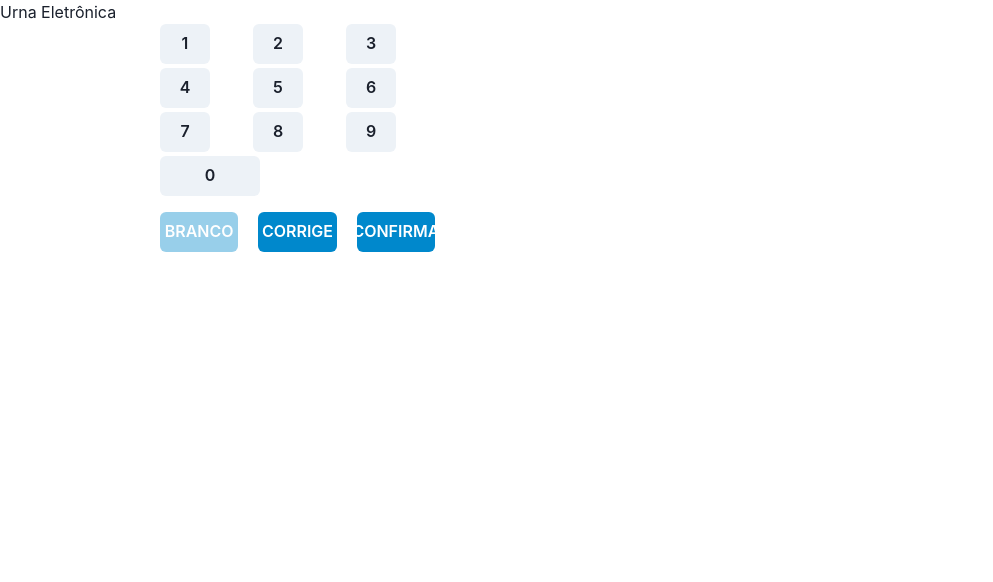
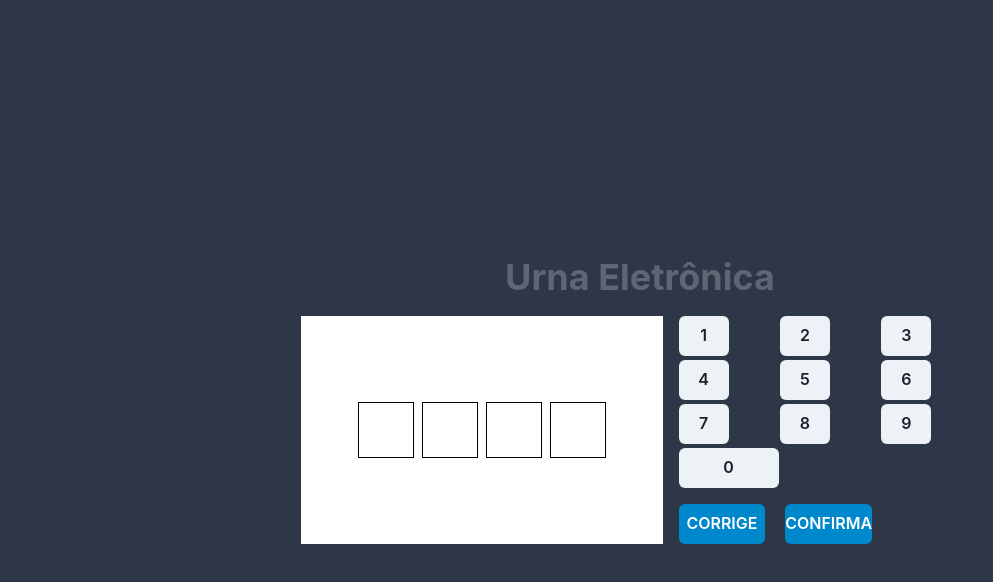
Before and after one commit to LuhBC-pixel/urna-eletronica, a React (Create React App) app: page / in a window 1280 px wide. Shown: the top 582 px of the page, without its empty margins (0-993 px from the left). Built offline with nearby package versions, Linux system fonts and the light colour scheme.

Commit message:
altera tudo

```diff
--- a/src/App.tsx
+++ b/src/App.tsx
@@ -1,90 +1,219 @@
-import { Grid } from '@chakra-ui/react';
-import React, { useState } from 'react';
+import { Heading, Flex } from '@chakra-ui/react';
+import React, { useEffect, useState } from 'react';
 import { Teclado } from './components/Teclado';
-import { Tela } from './components/Tela';
 import dados from './dados.json';
 
+import { IdentifyScreen } from './components/IdentifyScreen';
+import { VoterScreen } from './components/VoterScreen';
+import { EndScreen } from './components/EndScreen';
+import { ReportScreen } from './components/ReportScreen';
+
 function App() {
-  const [valor, setValor] = useState<Number[]>([]);
+  const [currentVoter, setCurrentVoter] = useState<{
+    id: number;
+    nome: string;
+  }>({
+    id: 0,
+    nome: '',
+  });
+  const [screenStep, setScreenStep] = useState<number>(1);
+  const [isInvalidVoter, setIsInvalidVoter] = useState<
+    { message: string } | undefined
+  >(undefined);
+  const [digits, setDigits] = useState<number[]>([]);
+  const [maxLengthInput, setMaxLengthInput] = useState<number>(4);
+  const [data, setData] = useState(dados);
+  const [itemName, setItemName] = useState<string|undefined>(undefined);
 
-  localStorage.setItem('tela1', valor.join(''));
-  const tela1 = localStorage.getItem('tela1');
-  const tela2 = localStorage.getItem('tela2');
-  const tela3 = localStorage.getItem('tela3');
-  const tela4 = localStorage.getItem('tela4');
-  const tela = localStorage.getItem('tela');
+  // carregando dados persistidos no carregamento da pagina
+  useEffect(() => {
+    const loadedData = localStorage.getItem('data');
+    if (loadedData) {
+      setData(JSON.parse(loadedData));
+    }
+  }, []);
 
-  const adicionarValor = (valor: number) => {
-    setValor((prevState) => [...prevState, valor]);
+  useEffect(() => {
+    switch (screenStep) {
+      case 1:
+        setMaxLengthInput(4);
+        break;
+      case 2:
+        setMaxLengthInput(2);
+        break;
+      case 3:
+        setMaxLengthInput(3);
+        break;
+    }
+  }, [screenStep]);
+
+  useEffect(() => {
+    if (screenStep === 2) {
+      if (digits.length === maxLengthInput) {
+        const itemExists = data.lanches.find(
+          (snack) => snack.id === Number(digits.join(''))
+        );
+        if (itemExists) setItemName(itemExists.nome)
+      } else {
+        setItemName('')
+      }
+    }
+
+    if (screenStep === 3) {
+      if (digits.length === maxLengthInput) {
+        const itemDrinkExists = data.bebidas.find(
+          (drink) => drink.id === Number(digits.join(''))
+        );
+        if (itemDrinkExists) setItemName(itemDrinkExists.nome);
+      } else {
+        setItemName('')
+      }
+    }
+
+  }, [digits]);
+
+  const addDigit = (numero: number) => {
+    if (digits.length < maxLengthInput) {
+      setDigits((prevState) => [...prevState, numero]);
+    }
   };
 
-  const removerValor = () => {
-    setValor((prevState) => prevState.slice(0, -1));
+  const removeDigit = () => {
+    setDigits((prevState) => prevState.slice(0, -1));
   };
 
-  const enviarValor = (event: React.MouseEvent) => {
+  const submitValue = (event: React.MouseEvent) => {
     event.preventDefault();
-    setValor([]);
+    if (screenStep === 1) {
+      const id = digits.join('');
+      if (id === data.codigoFinalizacao) {
+        setScreenStep(5);
+        return;
+      }
+      const voterExists = data.eleitores.find(
+        (eleitor) => eleitor.id === Number(id)
+      );
+      if (voterExists) {
+        const voterIndex = data.eleitores.indexOf(voterExists);
+        const updatedData = data;
+        if (updatedData.eleitores[voterIndex].alreadyVoted === true) {
+          setIsInvalidVoter({ message: 'Pessoa Já Votou' });
+          clearDigits();
+          return;
+        }
+        localStorage.setItem('data', JSON.stringify(updatedData));
+        setData(updatedData);
+        setCurrentVoter(voterExists);
+        setScreenStep(2);
+        setIsInvalidVoter(undefined);
+        clearDigits();
+      } else {
+        setCurrentVoter({
+          id: 0,
+          nome: '',
+        });
+        setIsInvalidVoter({ message: 'Pessoa Não Identificada' });
+        clearDigits();
+      }
+    } else if (screenStep === 2) {
+      const snackId = digits.join('');
+      const snackExists = data.lanches.find(
+        (snack) => snack.id === Number(snackId)
+      );
+      if (snackExists) {
+        const snackIndex = data.lanches.indexOf(snackExists);
+        const updatedData = data;
+        updatedData.lanches[snackIndex].quantidadeVotos++;
+        localStorage.setItem('data', JSON.stringify(updatedData));
+        setData(updatedData);
+        setScreenStep(3);
+        clearDigits();
+      } else {
+        clearDigits();
+      }
+    } else if (screenStep === 3) {
+      const drinkId = digits.join('');
+      const drinkExists = data.bebidas.find(
+        (drink) => drink.id === Number(drinkId)
+      );
+
+      if (drinkExists) {
+        const drinkIndex = data.bebidas.indexOf(drinkExists);
+        const updatedData = data;
+        updatedData.bebidas[drinkIndex].quantidadeVotos++;
+        localStorage.setItem('data', JSON.stringify(updatedData));
+        setData(updatedData);
+        setScreenStep(4);
+        clearDigits();
+      } else {
+        clearDigits();
+      }
+    } else if (screenStep === 4) {
+      const updatedData = data;
+      const voterIndex = data.eleitores.indexOf(currentVoter as any);
+      updatedData.eleitores[voterIndex].alreadyVoted = true;
+      localStorage.setItem('data', JSON.stringify(updatedData));
+    }
   };
 
-  const anularValor = () => {
-    setValor([]);
+  const clearDigits = () => {
+    setDigits([]);
   };
 
-  const votouEleitor = () => {
-    const votouCerto = dados.eleitores.find(
-      (eleitor) => eleitor.id === Number(valor.join(''))
-    );
+  return (
+    <Flex
+      alignItems='center'
+      justifyContent='center'
+      flexDirection='column'
+      gap={4}
+      bg='gray.700'
+      width='100%'
+      height='100vh'
+    >
+      <Heading color='whiteAlpha.400'>Urna Eletrônica</Heading>
 
-    if (votouCerto && tela1 && valor.length === 0) {
-      const index = dados.eleitores.indexOf(votouCerto);
-      dados.eleitores[index].quantidadeVotos++;
-
-      localStorage.removeItem('tela1');
-      localStorage.setItem('tela2', valor.join(''));
-
-      return true;
-    }
-
-    return false;
-  };
-
-  const votouLanche = () => {
-    const votouCerto = dados.lanches.find(
-      (lanche) => lanche.id === Number(valor.join(''))
-    );
-
-    if (votouCerto) {
-      const index = dados.lanches.indexOf(votouCerto);
-      dados.lanches[index].quantidadeVotos++;
-
-      localStorage.removeItem('tela2');
-      localStorage.setItem('tela3', valor.join(''));
-
-      return true;
-    }
-
-    return false;
-  };
-
-  const jaVotouNoEleitor = votouEleitor();
-  const jaVotouLanche = votouLanche();
-
-  return (
-    <div>
-      <h1>Urna Eletrônica</h1>
-      <Grid templateColumns='repeat(5, 1fr)' gap={4}>
-        {!jaVotouNoEleitor && tela1 && (
-          <Tela dados={dados.eleitores} />
+      <Flex
+        maxWidth={700}
+        alignItems='center'
+        justifyContent='center'
+        gap={4}
+        bg='gray.700'
+      >
+        {screenStep === 1 && (
+          <IdentifyScreen
+            length={maxLengthInput}
+            digits={digits}
+            isInvalid={isInvalidVoter}
+          />
         )}
+        {screenStep === 2 && (
+          <VoterScreen
+            length={maxLengthInput}
+            digits={digits}
+            voter={currentVoter}
+            itemName={itemName}
+          />
+        )}
+        {screenStep === 3 && (
+          <VoterScreen
+            length={maxLengthInput}
+            digits={digits}
+            voter={currentVoter}
+            itemName={itemName}
+          />
+        )}
+        {screenStep === 4 && <EndScreen setScreenStep={setScreenStep} />}
+        {screenStep === 5 && <ReportScreen data={data} />}
         <Teclado
-          adicionarValor={adicionarValor}
-          removerValor={removerValor}
-          enviarValor={enviarValor}
-          anularValor={anularValor}
+          addDigit={addDigit}
+          removeDigit={removeDigit}
+          submitValue={submitValue}
+          clearDigits={clearDigits}
+          currentStep={screenStep}
+          setScreenStep={setScreenStep}
         />
-      </Grid>
-    </div>
+      </Flex>
+    </Flex>
   );
 }
 
--- /dev/null
+++ b/src/components/EndScreen.tsx
@@ -0,0 +1,27 @@
+import {Flex} from '@chakra-ui/react'
+
+interface EndScreenProps {
+	setScreenStep: (step: number) => void
+}
+
+export function EndScreen({setScreenStep}: EndScreenProps){
+	setInterval(() => {
+		setScreenStep(1)
+	}, 3000)
+
+	return (
+		<Flex
+		bg='white'
+		h='100%'
+		width='100%'
+		color='black'
+		p='4'
+		gap='2'
+		alignItems='center'
+		justifyContent='center'
+		flexDirection='column'
+	>
+		FIM
+	</Flex>
+	)
+}
--- /dev/null
+++ b/src/components/IdentifyScreen.tsx
@@ -0,0 +1,56 @@
+import { Box, Center, Flex, Text } from '@chakra-ui/react';
+import { useState } from 'react';
+
+interface IdentifyScreenProps {
+  length: number;
+  digits: number[];
+  isInvalid?: {message: string};
+}
+
+export function IdentifyScreen({
+  length,
+  digits,
+  isInvalid,
+}: IdentifyScreenProps) {
+  return (
+    <Flex
+      bg='white'
+      h='100%'
+      width='100%'
+      color='black'
+      p='4'
+      gap='2'
+      alignItems='center'
+      justifyContent='center'
+      flexDirection='column'
+    >
+      <Flex m='4' gap='2' alignItems='center' justifyContent='center'>
+        {digits.map((digit, index) => (
+          <Flex
+            alignItems='center'
+            justifyContent='center'
+            h='14'
+            w='14'
+            key={index}
+            p='2'
+            border='1px solid black'
+          >
+            {digit}
+          </Flex>
+        ))}
+        {Array.from(Array(length - digits.length), (_, i) => (
+          <Flex
+            alignItems='center'
+            justifyContent='center'
+            h='14'
+            w='14'
+            key={i}
+            p='2'
+            border='1px solid black'
+          />
+        ))}
+      </Flex>
+      {isInvalid && <Text color='red.500'>{isInvalid.message}</Text>}
+    </Flex>
+  );
+}
--- /dev/null
+++ b/src/components/ReportScreen.tsx
@@ -0,0 +1,87 @@
+import { Flex, Text, Table, Thead, Tbody, Tr, Td, Th } from '@chakra-ui/react';
+import { useEffect } from 'react';
+import dados from '../dados.json';
+
+interface ReportScreenProps {
+  data: typeof dados;
+}
+
+export function ReportScreen({ data }: ReportScreenProps) {
+
+  let usersVoted = 0;
+
+  useEffect(() => {
+  })
+  data.eleitores.forEach((voter) => {
+    if (voter.alreadyVoted) usersVoted++;
+  });
+
+  const drinksVoted = data.bebidas.reduce((acc, curr) => {
+    return acc + curr.quantidadeVotos;
+  }, 0);
+
+  const snacksVoted = data.lanches.reduce((acc, curr) => {
+    return acc + curr.quantidadeVotos;
+  }, 0);
+
+  const whiteVotes = (drinksVoted - usersVoted) + (snacksVoted - usersVoted);
+
+  return (
+    <Flex
+      bg='white'
+      h='100%'
+      width='100%'
+      color='black'
+      p='4'
+      gap='2'
+      alignItems='center'
+      justifyContent='center'
+      flexDirection='column'
+    >
+      <Flex flexDirection='column'>
+        <Text>Total de Usuário que votaram: {usersVoted}</Text>
+        <Table variant='striped' colorScheme='teal'>
+          <Thead>
+            <Tr>
+              <Td>Lanches</Td>
+              <Td isNumeric>Votos</Td>
+            </Tr>
+          </Thead>
+          <Tbody>
+            {data.lanches.map((lanche) => (
+              <Tr key={lanche.nome}>
+                <Td>{lanche.nome}</Td>
+                <Td isNumeric>{lanche.quantidadeVotos}</Td>
+              </Tr>
+            ))}
+          </Tbody>
+        </Table>
+        <Table>
+          <Thead>
+            <Tr>
+              <Td>Bebidas</Td>
+              <Td isNumeric>Votos</Td>
+            </Tr>
+          </Thead>
+          <Tbody>
+            {data.bebidas.map((bebida) => (
+              <Tr key={bebida.nome}>
+                <Td>{bebida.nome}</Td>
+                <Td isNumeric>{bebida.quantidadeVotos}</Td>
+              </Tr>
+            ))}
+          </Tbody>
+        </Table>
+        <Table>
+          <Thead>
+            <Tr>
+              <Td>Brancos/Nulos</Td>
+              <Td>{whiteVotes}</Td>
+            </Tr>
+          </Thead>
+        </Table>
+      </Flex>
+      <Flex></Flex>
+    </Flex>
+  );
+}
--- a/src/components/Teclado.tsx
+++ b/src/components/Teclado.tsx
@@ -1,30 +1,30 @@
 import { Button, SimpleGrid } from '@chakra-ui/react';
 
 interface TecladoProps {
-  adicionarValor: (valor: number) => void;
-  removerValor: () => void;
-  enviarValor: (event: React.MouseEvent) => void;
-  anularValor: () => void;
+  addDigit: (digit: number) => void;
+  removeDigit: () => void;
+  submitValue: (event: React.MouseEvent) => void;
+  clearDigits: () => void;
+  currentStep: number;
+  setScreenStep: (step: number) => void
 }
 
 export function Teclado({
-  adicionarValor,
-  removerValor,
-  enviarValor,
-  anularValor,
+  addDigit,
+  removeDigit,
+  submitValue,
+  clearDigits,
+  currentStep,
+  setScreenStep
 }: TecladoProps) {
   return (
-    <div
-      style={{
-        marginLeft: '10rem',
-      }}
-    >
-      <SimpleGrid columns={3} spacing='1' width='275px'>
+    <div>
+      <SimpleGrid columns={3} spacing='1' width='300px'>
         <Button
           colorScheme='gray'
           value='1'
           width='50px'
-          onClick={() => adicionarValor(1)}
+          onClick={() => addDigit(1)}
         >
           1
         </Button>
@@ -32,7 +32,7 @@ export function Teclado({
           colorScheme='gray'
           value='2'
           width='50px'
-          onClick={() => adicionarValor(2)}
+          onClick={() => addDigit(2)}
         >
           2
         </Button>
@@ -40,7 +40,7 @@ export function Teclado({
           colorScheme='gray'
           value='3'
           width='50px'
-          onClick={() => adicionarValor(3)}
+          onClick={() => addDigit(3)}
         >
           3
         </Button>
@@ -48,7 +48,7 @@ export function Teclado({
           colorScheme='gray'
           value='4'
           width='50px'
-          onClick={() => adicionarValor(4)}
+          onClick={() => addDigit(4)}
         >
           4
         </Button>
@@ -56,7 +56,7 @@ export function Teclado({
           colorScheme='gray'
           value='5'
           width='50px'
-          onClick={() => adicionarValor(5)}
+          onClick={() => addDigit(5)}
         >
           5
         </Button>
@@ -64,7 +64,7 @@ export function Teclado({
           colorScheme='gray'
           value='6'
           width='50px'
-          onClick={() => adicionarValor(6)}
+          onClick={() => addDigit(6)}
         >
           6
         </Button>
@@ -72,7 +72,7 @@ export function Teclado({
           colorScheme='gray'
           value='7'
           width='50px'
-          onClick={() => adicionarValor(7)}
+          onClick={() => addDigit(7)}
         >
           7
         </Button>
@@ -80,7 +80,7 @@ export function Teclado({
           colorScheme='gray'
           value='8'
           width='50px'
-          onClick={() => adicionarValor(8)}
+          onClick={() => addDigit(8)}
         >
           8
         </Button>
@@ -88,7 +88,7 @@ export function Teclado({
           colorScheme='gray'
           value='9'
           width='50px'
-          onClick={() => adicionarValor(9)}
+          onClick={() => addDigit(9)}
         >
           9
         </Button>
@@ -97,33 +97,35 @@ export function Teclado({
             colorScheme='gray'
             width={100}
             value='0'
-            onClick={() => adicionarValor(0)}
+            onClick={() => addDigit(0)}
           >
             0
           </Button>
         </SimpleGrid>
       </SimpleGrid>
       <SimpleGrid columns={3} spacing='5'>
+        {currentStep !== 1 && (
           <Button
             colorScheme='telegram'
             value='branco'
-          disabled
-          onClick={() => anularValor()}
+            onClick={() => setScreenStep(currentStep + 1)}
           >
             BRANCO
           </Button>
+        )}
         <Button
           colorScheme='telegram'
           value='corrige'
-          onClick={() => removerValor()}
+          onClick={() => removeDigit()}
         >
           CORRIGE
         </Button>
         <Button
           colorScheme='telegram'
           value='confirma'
+          p='2'
           type='submit'
-          onClick={(e) => enviarValor(e)}
+          onClick={(e) => submitValue(e)}
         >
           CONFIRMA
         </Button>
--- a/src/components/Tela.tsx
+++ /dev/null
@@ -1,29 +0,0 @@
-import { Center } from '@chakra-ui/react';
-
-interface TelaProps {
-  dados: {
-    id: number;
-    nome: string;
-    quantidadeVotos: number;
-  }[];
-}
-
-export function Tela({ dados }: TelaProps) {
-  return (
-    <Center
-      bg='white'
-      h='100%'
-      width='100%'
-      color='black'
-      margin={10}
-      padding={10}
-    >
-      {dados.map((dado) => (
-        <div key={dado.id}>
-          <h1>{dado.nome}</h1>
-          <h2>{dado.id}</h2>
-        </div>
-      ))}
-    </Center>
-  );
-}
--- /dev/null
+++ b/src/components/VoterScreen.tsx
@@ -0,0 +1,58 @@
+import { Center, Flex, Text } from '@chakra-ui/react';
+
+interface VoterScreenProps {
+  length: number;
+  digits: number[];
+  voter: {
+    id: number;
+    nome: string;
+  };
+	itemName?: string
+}
+export function VoterScreen({ length, digits, voter, itemName }: VoterScreenProps) {
+  return (
+    <Flex
+      bg='white'
+      h='100%'
+      width='100%'
+      color='black'
+      p='4'
+      gap='2'
+      alignItems='center'
+      justifyContent='center'
+      flexDirection='column'
+    >
+      <Flex>
+        <Text>{voter.nome}</Text>
+        <Text>{voter.id}</Text>
+      </Flex>
+      <Flex m='4' gap='2' alignItems='center' justifyContent='center'>
+        {digits.map((digit, index) => (
+          <Flex
+            alignItems='center'
+            justifyContent='center'
+            h='14'
+            w='14'
+            key={index}
+            p='2'
+            border='1px solid black'
+          >
+            {digit}
+          </Flex>
+        ))}
+        {Array.from(Array(length - digits.length), (_, i) => (
+          <Flex
+            alignItems='center'
+            justifyContent='center'
+            h='14'
+            w='14'
+            key={i}
+            p='2'
+            border='1px solid black'
+          />
+        ))}
+      </Flex>
+			<Text color='black'>{itemName ?? 'sem item selecionado'}</Text>
+    </Flex>
+  );
+}
--- a/src/dados.json
+++ b/src/dados.json
@@ -4,17 +4,17 @@
     {
       "id": 1234,
       "nome": "Eleitor A",
-      "quantidadeVotos": 0
+      "alreadyVoted": false
     },
     {
       "id": 5678,
       "nome": "Eleitor B",
-      "quantidadeVotos": 0
+      "alreadyVoted": false
     },
     {
       "id": 9012,
       "nome": "Eleitor C",
-      "quantidadeVotos": 0
+      "alreadyVoted": false
     }
   ],
   "lanches": [
```
Also changed, not shown: src/components/teclado.module.css (deleted, +0 -13 lines), 1 other file (tests, documents, lock files or other folders). Lines whose indentation alone changed are shown as unchanged.
